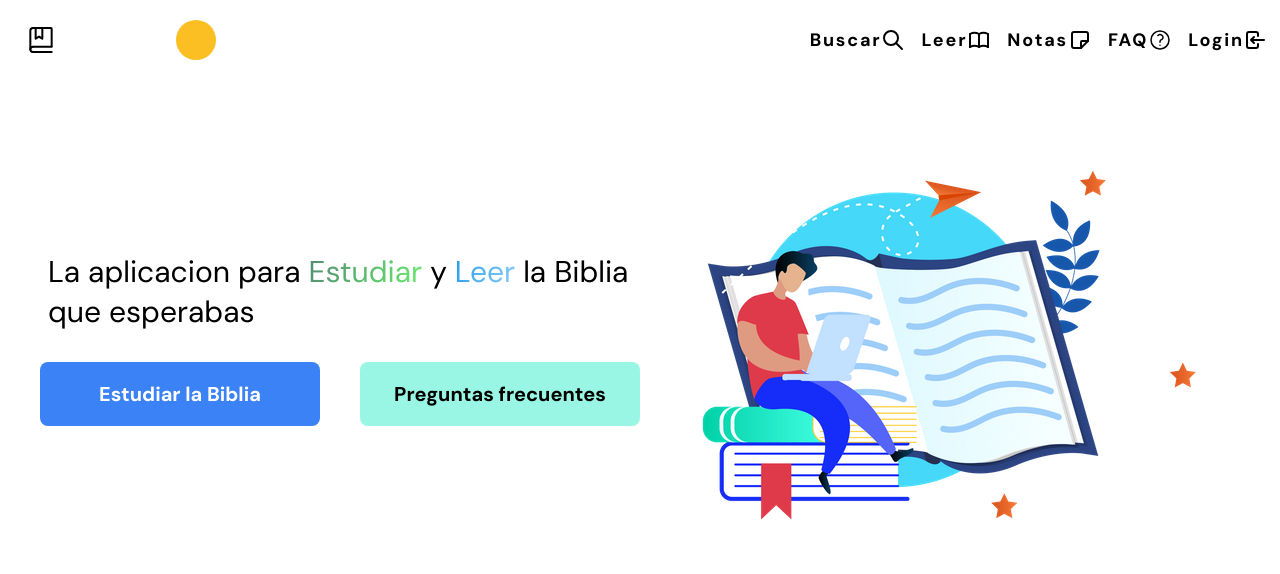
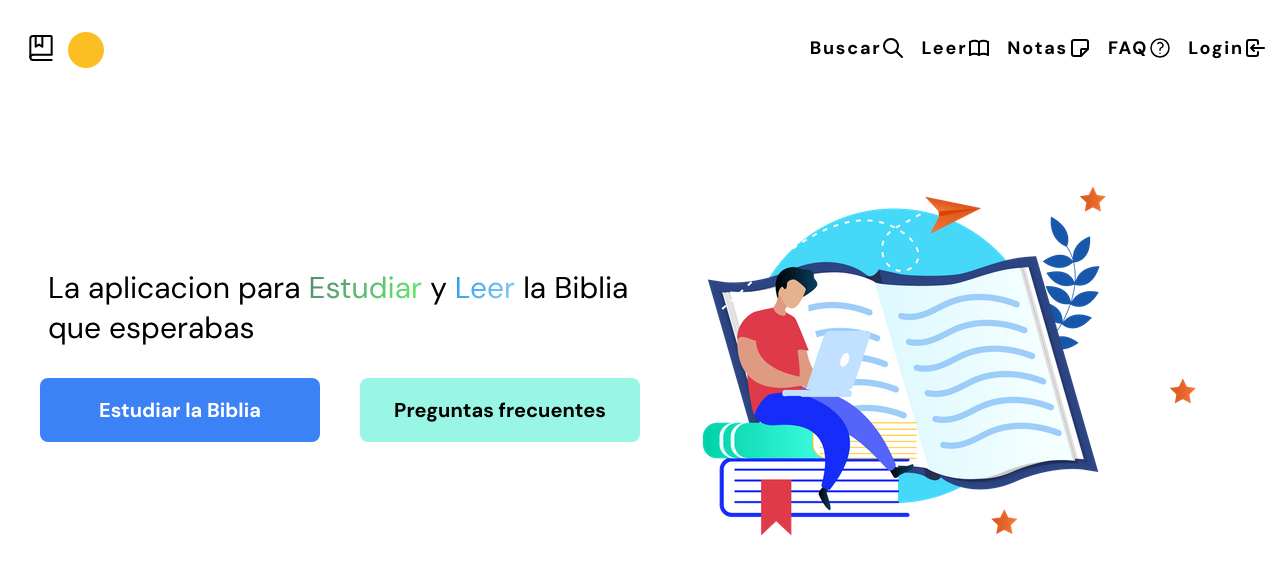
Before and after one commit to Atticus64/BibleApp, a SvelteKit app: page / in a window 1280 px wide. Shown: the top 574 px of the page. Built offline with nearby package versions, Linux system fonts and the light colour scheme; no server answers.

Commit message:
fix: navbar responsive

```diff
--- a/src/components/Switch.svelte
+++ b/src/components/Switch.svelte
@@ -39,7 +39,7 @@
 	}
 
 	#theme-toggle + label {
-		@apply absolute top-5 h-10 w-10 cursor-pointer rounded-full duration-300 content-[''];
+		@apply absolute h-9 w-9 cursor-pointer rounded-full duration-300 content-[''];
 	}
 
 	#theme-toggle:not(:checked) + label {
--- a/src/components/navbar/navbar.svelte
+++ b/src/components/navbar/navbar.svelte
@@ -75,7 +75,7 @@
 	});
 </script>
 
-<header class="sticky top-0 h-20 bg-white dark:bg-[#293548]">
+<header class="sticky top-0 sm:h-28 h-20 xl:h-24 bg-white dark:bg-[#293548]">
 	<div class="mx-auto flex h-full max-w-screen-xl items-center justify-between px-3">
 		<ul class="flex items-center gap-4 sm:hidden">
 			<button
@@ -171,7 +171,7 @@
 			{/if}
 		</ul>
 		<div class="flex align-middle justify-center">
-			<Switch className="xl:left-44 lg:left-20 md:left-16 sm:left-14 max-sm:right-14" />
+			<Switch className="xl:relative xl:left-7 lg:left-20 md:left-16 sm:left-14 max-sm:right-14" />
 			<Logo />
 		</div>
 
@@ -209,7 +209,7 @@
 					{#if showMenu}
 						<div
 							on:mouseleave={() => (showMenu = false)}
-							class="fixed top-16 right-6 h-fit bg-white divide-y divide-gray-100 items-centerrounded-lg shadow w-52 dark:bg-gray-700 dark:divide-gray-600"
+							class="fixed top-[5rem] right-28 h-fit bg-white divide-y divide-gray-100 items-centerrounded-lg shadow w-fit dark:bg-gray-700 dark:divide-gray-600"
 						>
 							<div class="px-4 py-3 text-sm text-gray-900 dark:text-white">
 								<p><b>tag: </b>{$user.tag}</p>
```
